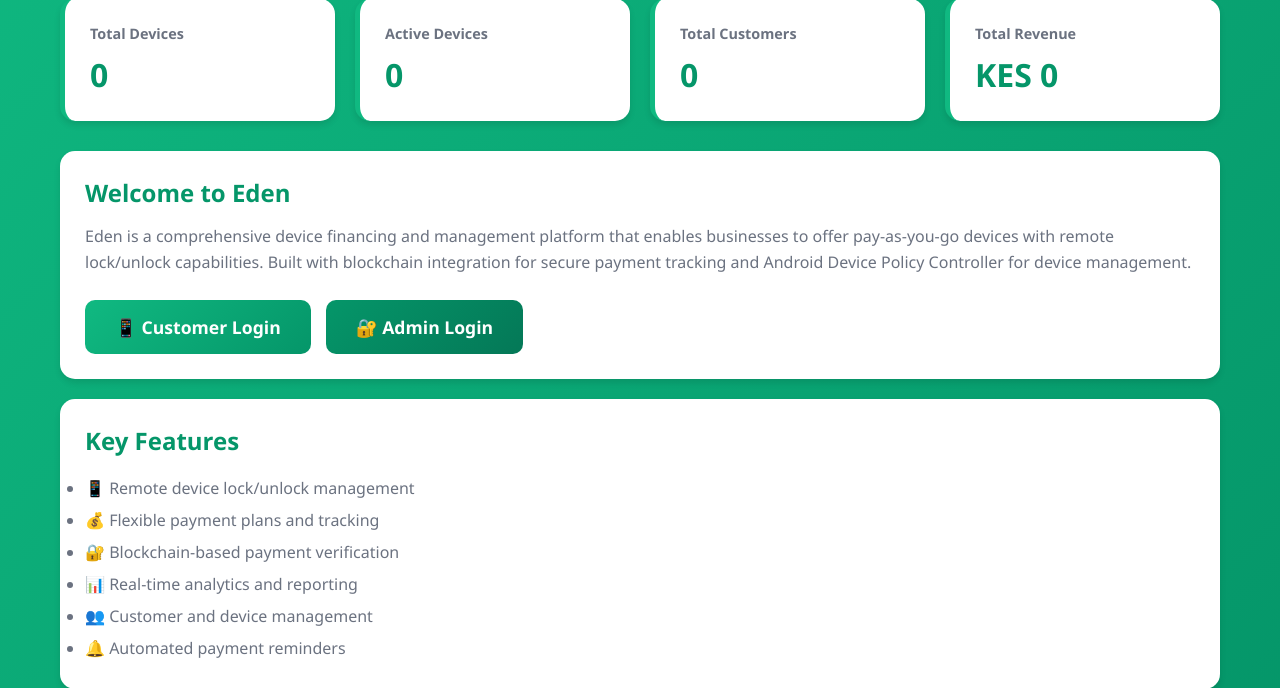
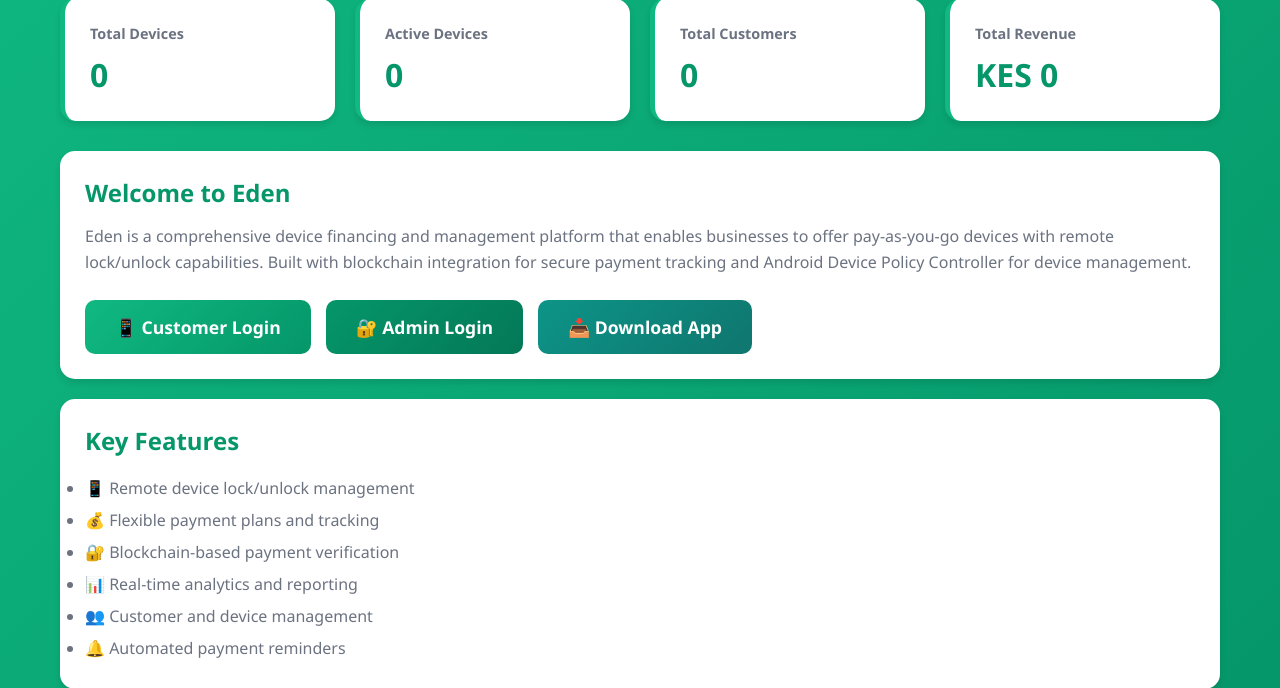
Before and after one commit to sammysam254/edenkelock, a Python web app: template templates/index.html in a window 1280 px wide. Shown: the part 237-925 px from the top of the page. Run offline with Jinja, Linux system fonts and the light colour scheme; the template is opened without the code that fills it, so the values that code supplies are empty.

Commit message:
Add Download App button on homepage and app folder serving route

```diff
--- a/templates/index.html
+++ b/templates/index.html
@@ -52,6 +52,9 @@
                 <a href="/login" class="btn" style="text-decoration: none; display: inline-block; background: linear-gradient(135deg, #059669 0%, #047857 100%); color: white;">
                     🔐 Admin Login
                 </a>
+                <a href="/app/eden.apk" class="btn" style="text-decoration: none; display: inline-block; background: linear-gradient(135deg, #0d9488 0%, #0f766e 100%); color: white;" download>
+                    📥 Download App
+                </a>
             </div>
         </div>
 
```
